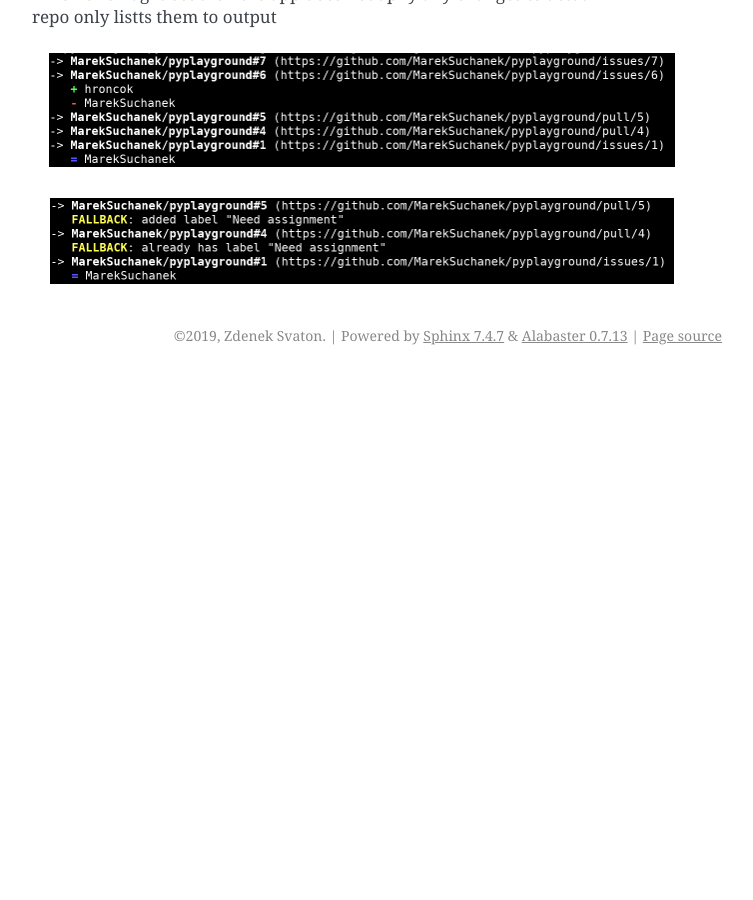
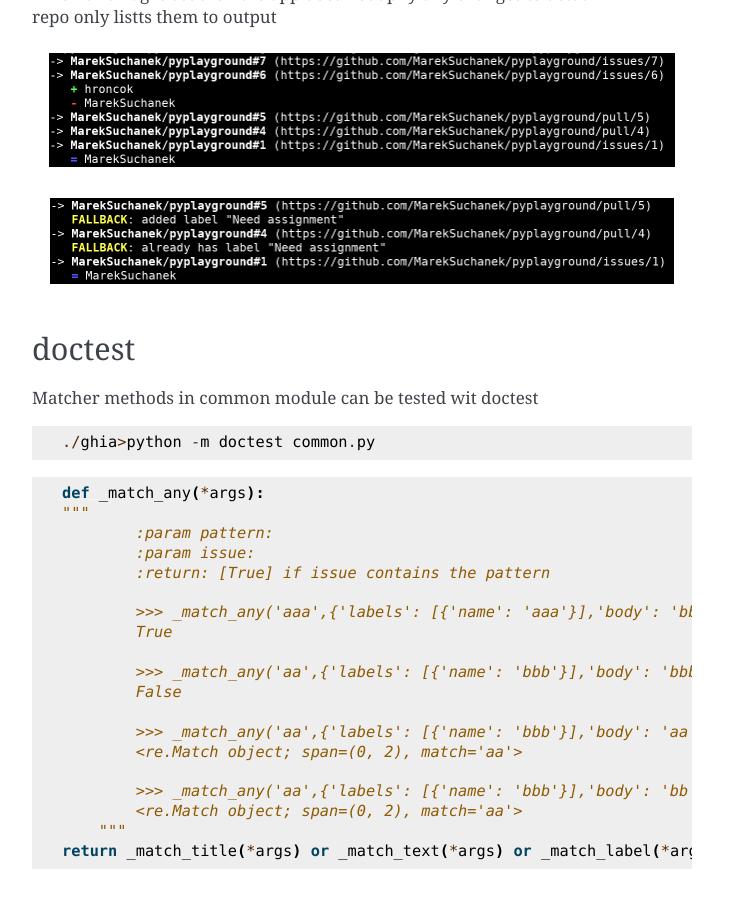
Before and after one commit to svatozde/ghia3, a Sphinx documentation site: the page built from docs/README.rst, in a window 1280 px wide and 900 px high, scrolled down 1993 px. Shown: the whole window, without its empty margins (388-1141 px from the left). Built offline with Sphinx 7.4.7, drawn with Linux system fonts in a browser that asks for light colours; before the commit the page ends 2368 px from its top, so only the background shows below that.

Commit message:
docutest added

```diff
--- a/docs/README.rst
+++ b/docs/README.rst
@@ -109,3 +109,37 @@
 .. figure:: screen_fallback_label.png
    :scale: 50 %
    :align: center
+
+
+doctest
+_______
+
+.. line-block::
+
+    Matcher methods in common module can be tested wit doctest
+
+.. code-block:: python
+
+    ./ghia>python -m doctest common.py
+
+.. code-block:: python
+
+    def _match_any(*args):
+    """
+            :param pattern:
+            :param issue:
+            :return: [True] if issue contains the pattern
+
+            >>> _match_any('aaa',{'labels': [{'name': 'aaa'}],'body': 'bbb','title': 'bbb'})
+            True
+
+            >>> _match_any('aa',{'labels': [{'name': 'bbb'}],'body': 'bbb','title': 'bbb'})
+            False
+
+            >>> _match_any('aa',{'labels': [{'name': 'bbb'}],'body': 'aa','title': 'bbb'})
+            <re.Match object; span=(0, 2), match='aa'>
+
+            >>> _match_any('aa',{'labels': [{'name': 'bbb'}],'body': 'bb','title': 'aa'})
+            <re.Match object; span=(0, 2), match='aa'>
+        """
+    return _match_title(*args) or _match_text(*args) or _match_label(*args)
--- a/docs/html/index.html
+++ b/docs/html/index.html
@@ -40,6 +40,7 @@
 <li class="toctree-l2"><a class="reference internal" href="README.html#auth-cfg">auth.cfg</a></li>
 <li class="toctree-l2"><a class="reference internal" href="README.html#running-the-app">Running the app</a></li>
 <li class="toctree-l2"><a class="reference internal" href="README.html#switches">Switches</a></li>
+<li class="toctree-l2"><a class="reference internal" href="README.html#doctest">doctest</a></li>
 </ul>
 </li>
 <li class="toctree-l1"><a class="reference internal" href="ghia.html">ghia package</a><ul>
```
Also changed, not shown: docs/html/README.html (+31 -0 lines), docs/html/_sources/README.rst.txt (+34 -0 lines), docs/html/searchindex.js, 3 other files.
